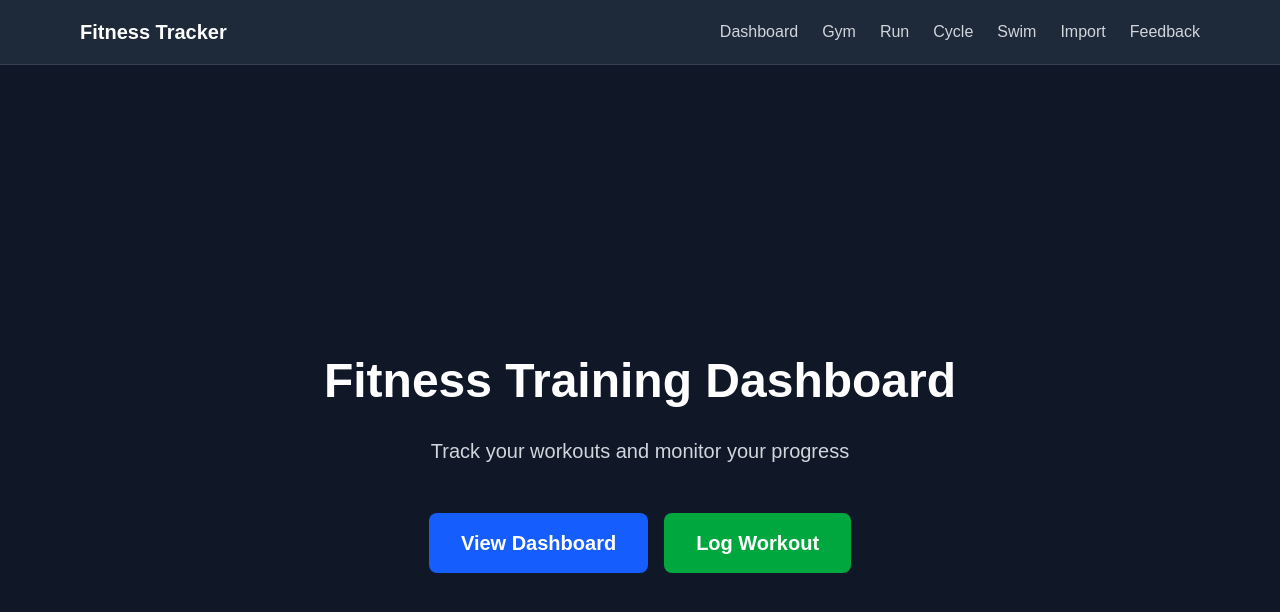
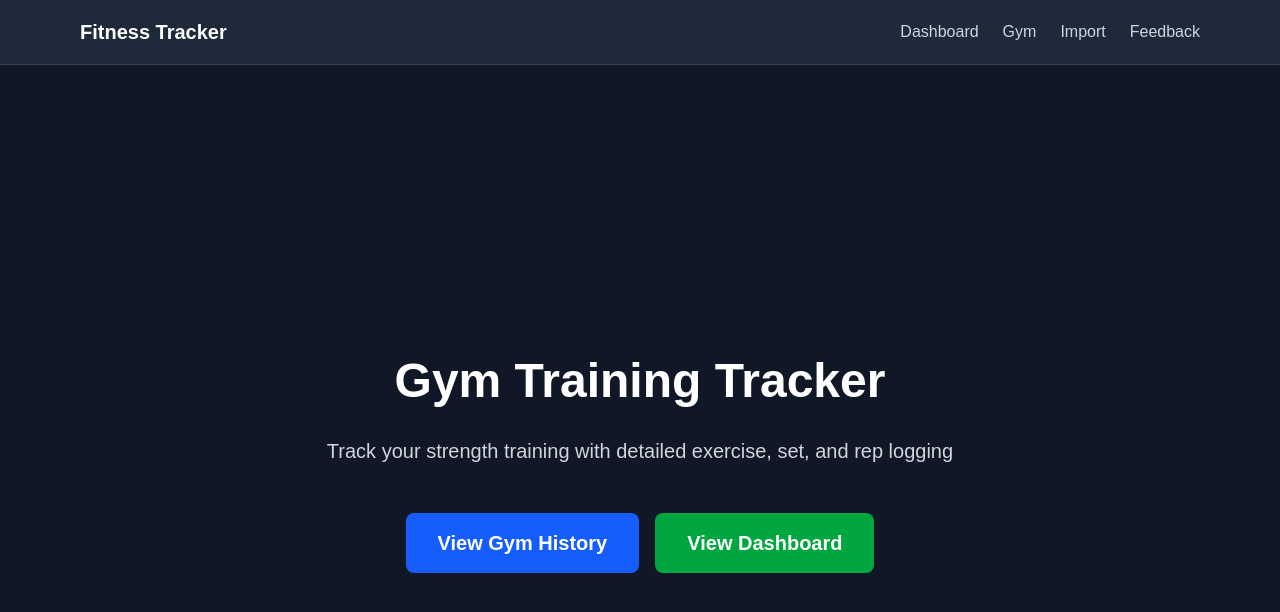
Before and after one commit to richardgage/fitness-dashboard, a Next.js app: page / in a window 1280 px wide. Shown: the top 612 px of the page. Built offline with nearby package versions, Linux system fonts and the light colour scheme.

Commit message:
removed cycle swim run nav links, update homepage

```diff
--- a/app/layout.tsx
+++ b/app/layout.tsx
@@ -39,32 +39,12 @@ export default function RootLayout({
                 <Link
                   href="/dashboard"
                   className="text-gray-300 hover:text-white transition-colors"
-                >
-                  Dashboard
-                </Link>
+                > Dashboard </Link>
                 <Link
                   href="/gym/history"
                   className="text-gray-300 hover:text-white transition-colors"
                 >
                   Gym
-                </Link>
-                <Link
-                  href="/run"
-                  className="text-gray-300 hover:text-white transition-colors"
-                >
-                  Run
-                </Link>
-                <Link
-                  href="/cycle"
-                  className="text-gray-300 hover:text-white transition-colors"
-                >
-                  Cycle
-                </Link>
-                <Link
-                  href="/swim"
-                  className="text-gray-300 hover:text-white transition-colors"
-                >
-                  Swim
                 </Link>
                 <Link
                   href="/import"
--- a/app/page.tsx
+++ b/app/page.tsx
@@ -3,21 +3,21 @@ import Link from 'next/link'
 export default function Home() {
   return (
     <main className="flex min-h-screen flex-col items-center justify-center p-24 bg-gray-900">
-      <h1 className="text-5xl font-bold text-white mb-8">Fitness Training Dashboard</h1>
-      <p className="text-xl text-gray-300 mb-12">Track your workouts and monitor your progress</p>
+      <h1 className="text-5xl font-bold text-white mb-8">Gym Training Tracker</h1>
+      <p className="text-xl text-gray-300 mb-12">Track your strength training with detailed exercise, set, and rep logging</p>
 
       <div className="flex gap-4">
         <Link
-          href="/dashboard"
+          href="/gym/history"
           className="bg-blue-600 text-white px-8 py-4 rounded-lg text-xl font-semibold hover:bg-blue-700"
         >
-          View Dashboard
+          View Gym History
         </Link>
         <Link
-          href="/workouts"
+          href="/dashboard"
           className="bg-green-600 text-white px-8 py-4 rounded-lg text-xl font-semibold hover:bg-green-700"
         >
-          Log Workout
+          View Dashboard
         </Link>
       </div>
     </main>
```
